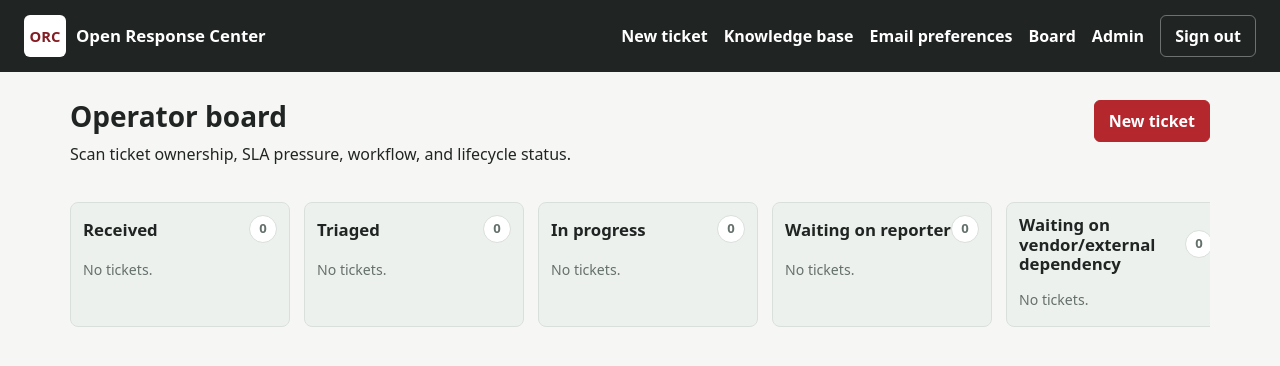
After one commit to RusDavies/open-response-center, a Django app: page /operator/board/ in a window 1280 px wide. The commit adds this page. Shown: the top 366 px of the page. Run offline with Django 5.2, Linux system fonts and the light colour scheme; the visitor is signed in with stand-in values (Sample User, id 1); data comes from the database, SQL or seed files in the repository; data that the repository does not hold is empty.

Commit message:
Add operator ticket board

```diff
--- a/pyproject.toml
+++ b/pyproject.toml
@@ -16,6 +16,9 @@ dev = [
     "ruff",
 ]
 
+[tool.setuptools]
+packages = ["open_response_center", "tickets"]
+
 [tool.pytest.ini_options]
 testpaths = ["tests"]
 DJANGO_SETTINGS_MODULE = "open_response_center.settings"
--- a/tickets/static/tickets/app.css
+++ b/tickets/static/tickets/app.css
@@ -164,6 +164,89 @@ button,
 
 .ticket-table {
   overflow-x: auto;
+}
+
+.board {
+  display: grid;
+  gap: 14px;
+  grid-template-columns: repeat(8, minmax(220px, 1fr));
+  overflow-x: auto;
+  padding-bottom: 8px;
+}
+
+.board-column {
+  background: #edf1ee;
+  border: 1px solid var(--line);
+  border-radius: 8px;
+  min-width: 220px;
+  padding: 12px;
+}
+
+.board-column header {
+  align-items: center;
+  display: flex;
+  justify-content: space-between;
+  margin-bottom: 12px;
+}
+
+.board-column h2 {
+  margin: 0;
+}
+
+.board-count {
+  align-items: center;
+  background: var(--panel);
+  border: 1px solid var(--line);
+  border-radius: 999px;
+  color: var(--muted);
+  display: inline-flex;
+  font-size: 0.82rem;
+  font-weight: 800;
+  height: 28px;
+  justify-content: center;
+  min-width: 28px;
+  padding: 0 8px;
+}
+
+.board-card-list {
+  display: grid;
+  gap: 10px;
+}
+
+.board-card {
+  background: var(--panel);
+  border: 1px solid var(--line);
+  border-radius: 8px;
+  box-shadow: var(--shadow);
+  color: var(--text);
+  display: grid;
+  gap: 9px;
+  padding: 12px;
+}
+
+.board-card:hover {
+  border-color: var(--accent);
+  text-decoration: none;
+}
+
+.board-card strong {
+  overflow-wrap: anywhere;
+}
+
+.board-card dl {
+  font-size: 0.88rem;
+  gap: 5px 8px;
+  grid-template-columns: 54px minmax(0, 1fr);
+}
+
+.board-card-meta,
+.board-empty {
+  color: var(--muted);
+  font-size: 0.88rem;
+}
+
+.board-empty {
+  margin: 4px 0;
 }
 
 .article-list {
--- a/tickets/templates/tickets/base.html
+++ b/tickets/templates/tickets/base.html
@@ -18,7 +18,10 @@
         <a href="{% url 'ticket-create' %}">New ticket</a>
         <a href="{% url 'knowledge-base-list' %}">Knowledge base</a>
         <a href="{% url 'notification-preferences' %}">Email preferences</a>
-        {% if user.is_staff %}<a href="{% url 'admin:index' %}">Admin</a>{% endif %}
+        {% if user.is_staff %}
+          <a href="{% url 'ticket-board' %}">Board</a>
+          <a href="{% url 'admin:index' %}">Admin</a>
+        {% endif %}
         <form method="post" action="{% url 'logout' %}">
           {% csrf_token %}
           <button type="submit">Sign out</button>
--- /dev/null
+++ b/tickets/templates/tickets/ticket_board.html
@@ -0,0 +1,45 @@
+{% extends "tickets/base.html" %}
+
+{% block title %}Operator board - Open Response Center{% endblock %}
+
+{% block content %}
+<section class="page-heading">
+  <div>
+    <h1>Operator board</h1>
+    <p>Scan ticket ownership, SLA pressure, workflow, and lifecycle status.</p>
+  </div>
+  <a class="button primary" href="{% url 'ticket-create' %}">New ticket</a>
+</section>
+
+<section class="board" aria-label="Ticket lifecycle board">
+  {% for column in board_columns %}
+    <article class="board-column">
+      <header>
+        <h2>{{ column.label }}</h2>
+        <span class="board-count">{{ column.tickets|length }}</span>
+      </header>
+      <div class="board-card-list">
+        {% for ticket in column.tickets %}
+          <a class="board-card" href="{% url 'ticket-detail' ticket.pk %}">
+            <strong>#{{ ticket.pk }} {{ ticket.title }}</strong>
+            <span class="pill sla-{{ ticket.sla_state }}">{{ ticket.sla_state_label }}</span>
+            <dl>
+              <dt>Impact</dt>
+              <dd>{{ ticket.get_impact_display }}</dd>
+              <dt>System</dt>
+              <dd>{{ ticket.affected_system|default:"-" }}</dd>
+              <dt>Dept</dt>
+              <dd>{{ ticket.department|default:"-" }}</dd>
+              <dt>Owner</dt>
+              <dd>{{ ticket.operator|default:"Unassigned" }}</dd>
+            </dl>
+            <span class="board-card-meta">Updated {{ ticket.updated_at|date:"Y-m-d H:i" }}</span>
+          </a>
+        {% empty %}
+          <p class="empty board-empty">No tickets.</p>
+        {% endfor %}
+      </div>
+    </article>
+  {% endfor %}
+</section>
+{% endblock %}
--- a/tickets/urls.py
+++ b/tickets/urls.py
@@ -18,6 +18,7 @@ urlpatterns = [
     path("knowledge-base/", views.knowledge_base_list, name="knowledge-base-list"),
     path("knowledge-base/new/", views.knowledge_base_create, name="knowledge-base-create"),
     path("knowledge-base/<slug:slug>/", views.knowledge_base_detail, name="knowledge-base-detail"),
+    path("operator/board/", views.ticket_board, name="ticket-board"),
     path("tickets/new/", views.ticket_create, name="ticket-create"),
     path("tickets/<int:pk>/", views.ticket_detail, name="ticket-detail"),
     path("tickets/<int:pk>/messages/", views.add_message, name="ticket-add-message"),
--- a/tickets/views.py
+++ b/tickets/views.py
@@ -62,6 +62,10 @@ def _visible_knowledge_links(ticket: Ticket, user):
     return queryset.filter(article__is_published=True, article__audience=KnowledgeBaseAudience.ALL_INTERNAL)
 
 
+def _is_operator(user):
+    return user.is_staff
+
+
 @login_required
 def ticket_list(request):
     tickets = _visible_tickets(request.user)
@@ -69,6 +73,31 @@ def ticket_list(request):
     if status:
         tickets = tickets.filter(status=status)
     return render(request, "tickets/ticket_list.html", {"tickets": tickets, "status": status})
+
+
+@user_passes_test(_is_operator)
+def ticket_board(request):
+    tickets = list(
+        Ticket.objects.select_related(
+            "affected_system",
+            "department",
+            "reporter",
+            "operator",
+            "workflow_template",
+        ).order_by("status", "-updated_at", "-created_at")
+    )
+    tickets_by_status = {}
+    for ticket in tickets:
+        tickets_by_status.setdefault(ticket.status, []).append(ticket)
+    board_columns = [
+        {
+            "status": status,
+            "label": label,
+            "tickets": tickets_by_status.get(status, []),
+        }
+        for status, label in TicketStatus.choices
+    ]
+    return render(request, "tickets/ticket_board.html", {"board_columns": board_columns})
 
 
 @login_required
@@ -204,10 +233,6 @@ def download_attachment(request, pk: int):
         as_attachment=True,
         filename=attachment.original_name,
     )
-
-
-def _is_operator(user):
-    return user.is_staff
 
 
 @login_required
```
Also changed, not shown: tests/test_ticket_flow.py (+42 -0 lines).
